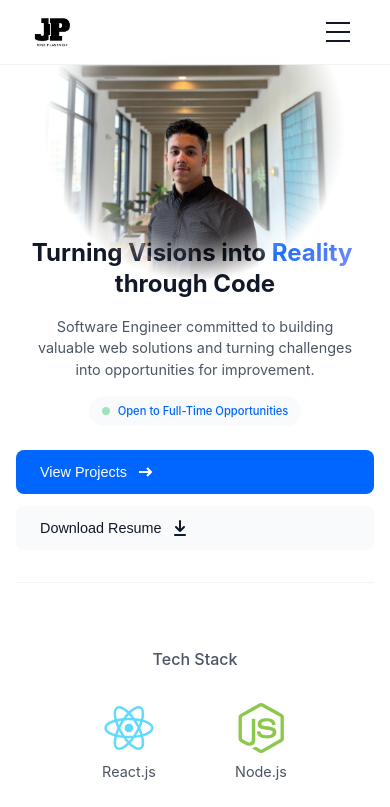
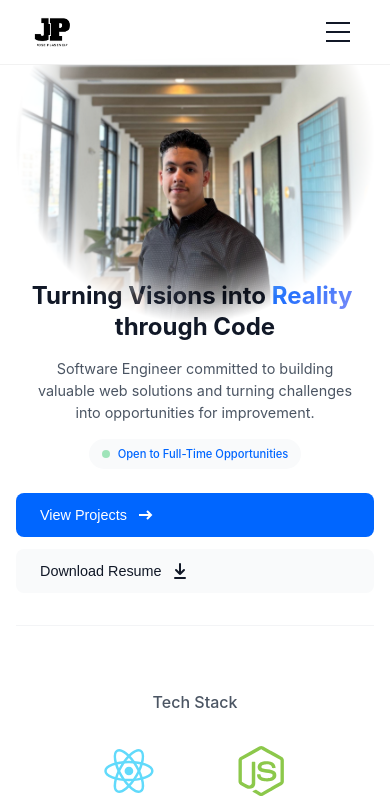
Before and after one commit to Josejpd3/plasencia.dev, a Next.js app: page / in a window 390 px wide. Shown: the top 807 px of the page. Built offline with nearby package versions, Linux system fonts and the light colour scheme.

Commit message:
style: Refactor Hero component media queries for better responsiveness and adjust portrait image size

```diff
--- a/src/app/components/Hero/Hero.css
+++ b/src/app/components/Hero/Hero.css
@@ -228,17 +228,7 @@ h1.hero-title {
     }
 }
 
-@media (max-width: 480px) {
-    h1.hero-title {
-      font-size: 2rem;
-    }
 
-    .portrait {
-      width: 90vw;
-      max-width: 400px;
-      min-width: 200px;
-    }
-}
 
 @media (max-width: 475px) {
     h1.hero-title {
@@ -258,7 +248,7 @@ h1.hero-title {
 
     .portrait {
       width: 95vw;
-      max-width: 300px;
+      max-width: 500px;
       min-width: 180px;
     }
 }
```
